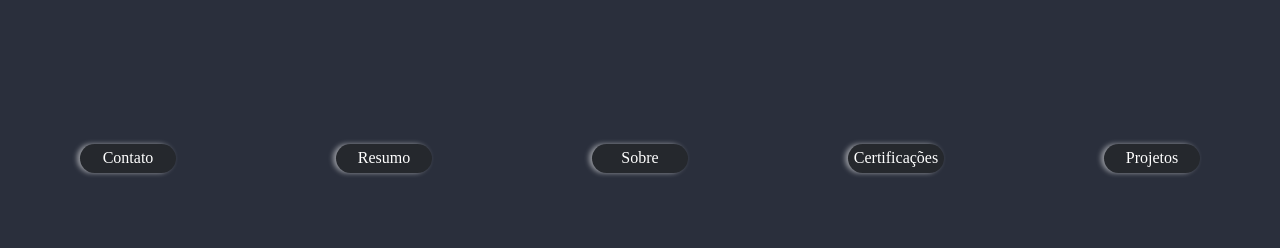
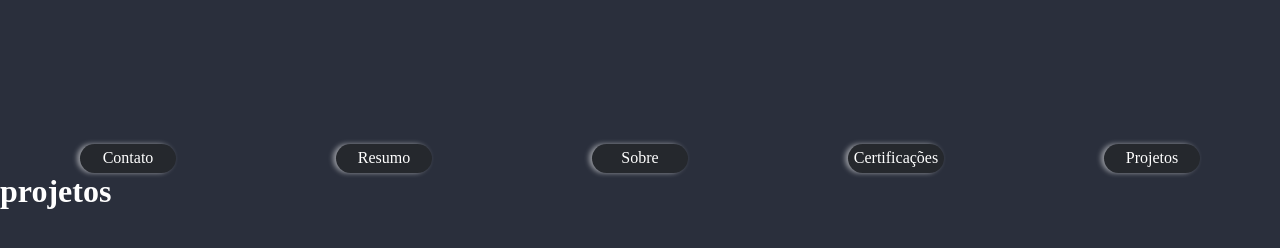
Before and after one commit to AventuraDevSup/LagePagePortifolio, a plain HTML site: page index.html in a window 1280 px wide. Drawn offline with Linux system fonts and the light colour scheme.

Commit message:
projetos

```diff
--- a/index.html
+++ b/index.html
@@ -1,11 +1,13 @@
 <!DOCTYPE html>
 <html lang="en">
+
 <head>
     <meta charset="UTF-8">
     <meta name="viewport" content="width=device-width, initial-scale=1.0">
     <link rel="stylesheet" href="style.css">
     <title>Document</title>
 </head>
+
 <body>
     <div class="container-body">
         <header>
@@ -19,6 +21,11 @@
                 </ul>
             </nav>
         </header>
+
+        <main>
+            <h1>projetos</h1>
+        </main>
     </div>
 </body>
+
 </html>
```
Lines whose indentation alone changed are shown as unchanged.
